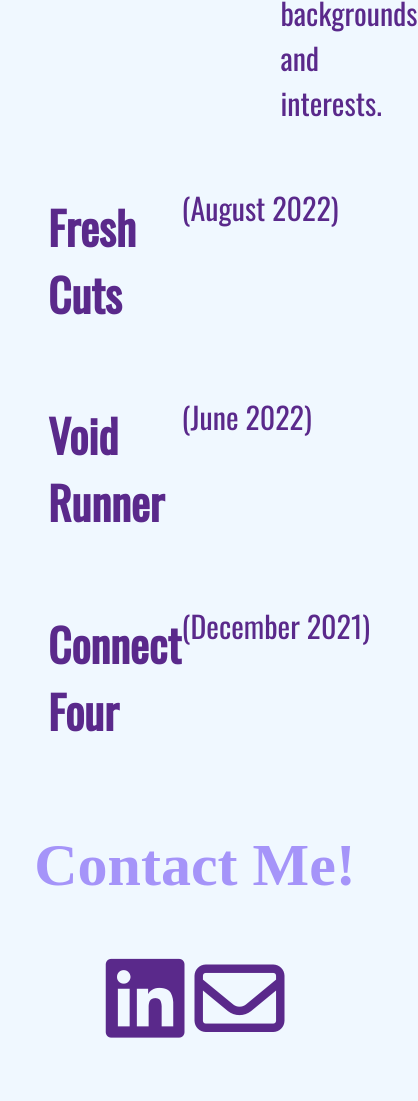
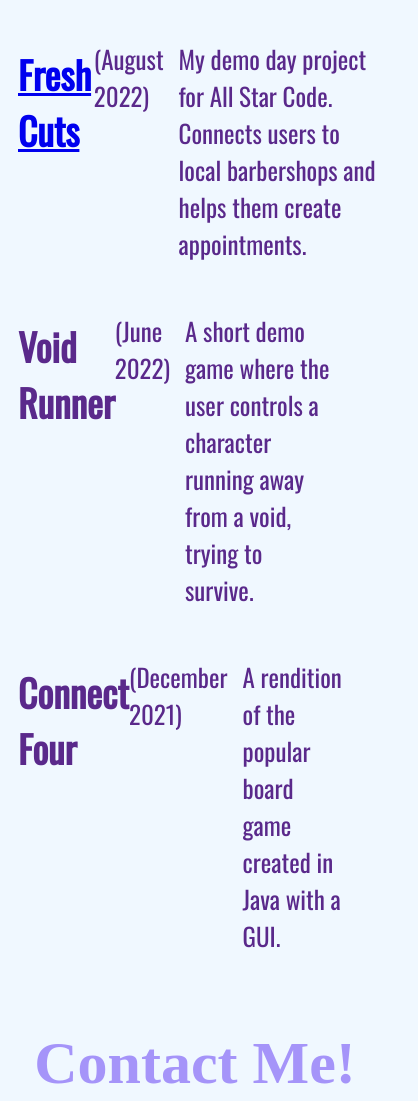
Before and after one commit to TamerGabal1/TF_WebDevelopmentAssessment, a plain HTML site: page index.html in a window 390 px wide. Shown: the part 2596-3697 px from the top of the page, 418 px wide, since content can reach past the window. Before the commit the page ends 3657 px from the top, so only its background shows below. Drawn offline with nearby package versions, Linux system fonts and the light colour scheme.

Commit message:
fixed mobile responsiveness

```diff
--- a/index.html
+++ b/index.html
@@ -73,7 +73,7 @@
         <ul>
             <li class="project">
                 <div class="name">
-                    <h2>Photo Gallery</h2>
+                    <a href="https://tamergabal1.github.io/Photo-Gallery/" target="blank"><h2>Photo Gallery</h2></a>
                     <p>(December 2022)</p>
                 </div>
                 <div class="description">
@@ -81,16 +81,31 @@
                 </div>
             </li>
             <li class="project">
-                <h2>Fresh Cuts</h2>
-                <p>(August 2022)</p>
+                <div class="name">
+                    <a href="https://tamergabal1.github.io/Fresh-Cuts/" target="blank"><h2>Fresh Cuts</h2></a>
+                    <p>(August 2022)</p>
+                </div>
+                <div class="description">
+                    <p>My demo day project for All Star Code. Connects users to local barbershops and helps them create appointments.</p>
+                </div>
             </li>
             <li class="project">
-                <h2>Void Runner</h2>
-                <p>(June 2022)</p>
+                <div class="name">
+                    <h2>Void Runner</h2>
+                    <p>(June 2022)</p>
+                </div>
+                <div class="description">
+                    <p>A short demo game where the user controls a character running away from a void, trying to survive.</p>
+                </div>
             </li>
             <li class="project">
-                <h2>Connect Four</h2>
-                <p>(December 2021)</p>
+                <div class="name">
+                    <h2>Connect Four</h2>
+                    <p>(December 2021)</p>
+                </div>
+                <div class="description">
+                    <p>A rendition of the popular board game created in Java with a GUI.</p>
+                </div>
             </li>
         </ul>
     </div>
--- a/style.css
+++ b/style.css
@@ -176,7 +176,7 @@ footer > a{
 
 #projects{
     font-family: 'Oswald', sans-serif;
-    font-size: 30px;
+    font-size: 25px;
 }
 
 .name{
@@ -238,5 +238,12 @@ footer > a{
     .project{
         display: grid;
         grid-template-columns: 0.5fr 0.75fr;
+        gap: 15px;
+        margin-left: -20px;
+    }
+    .name{
+        display: flex;
+        flex-direction: row;
+        margin-left: -10px;
     }
 }
```
